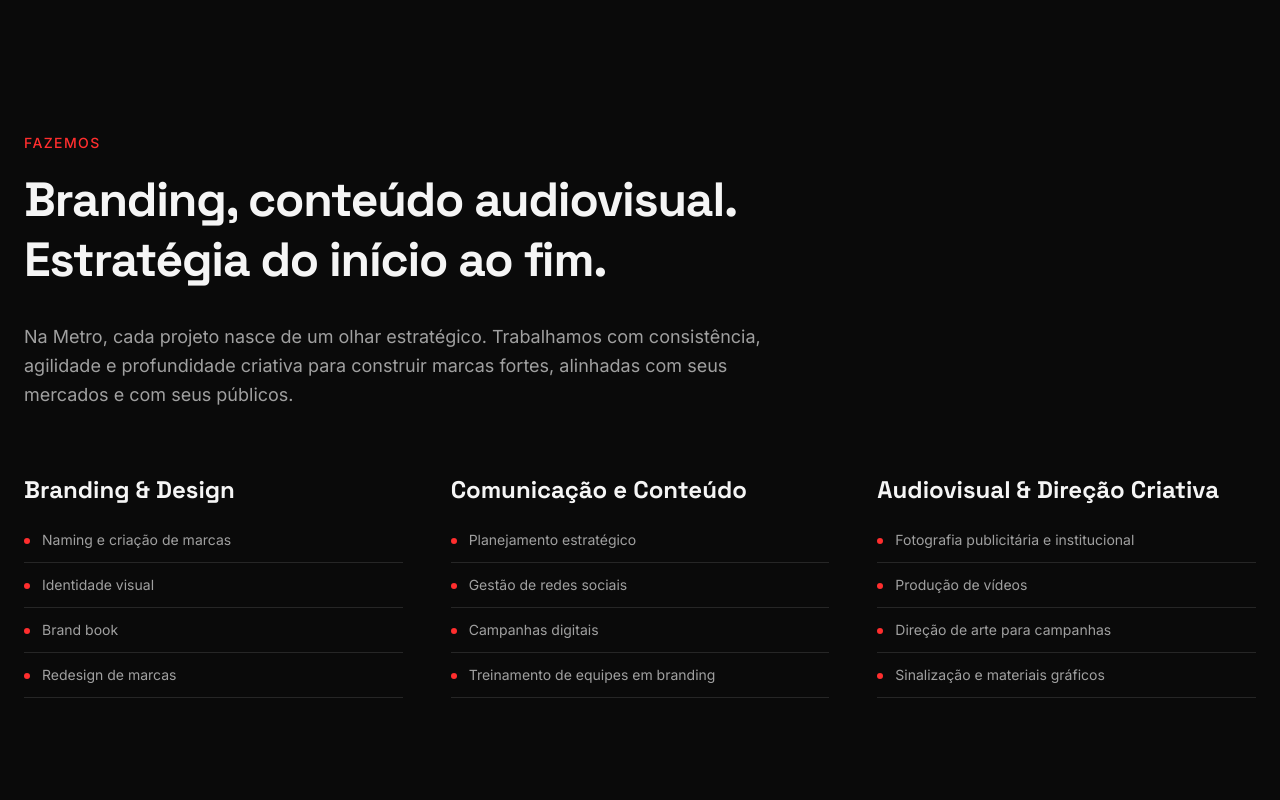
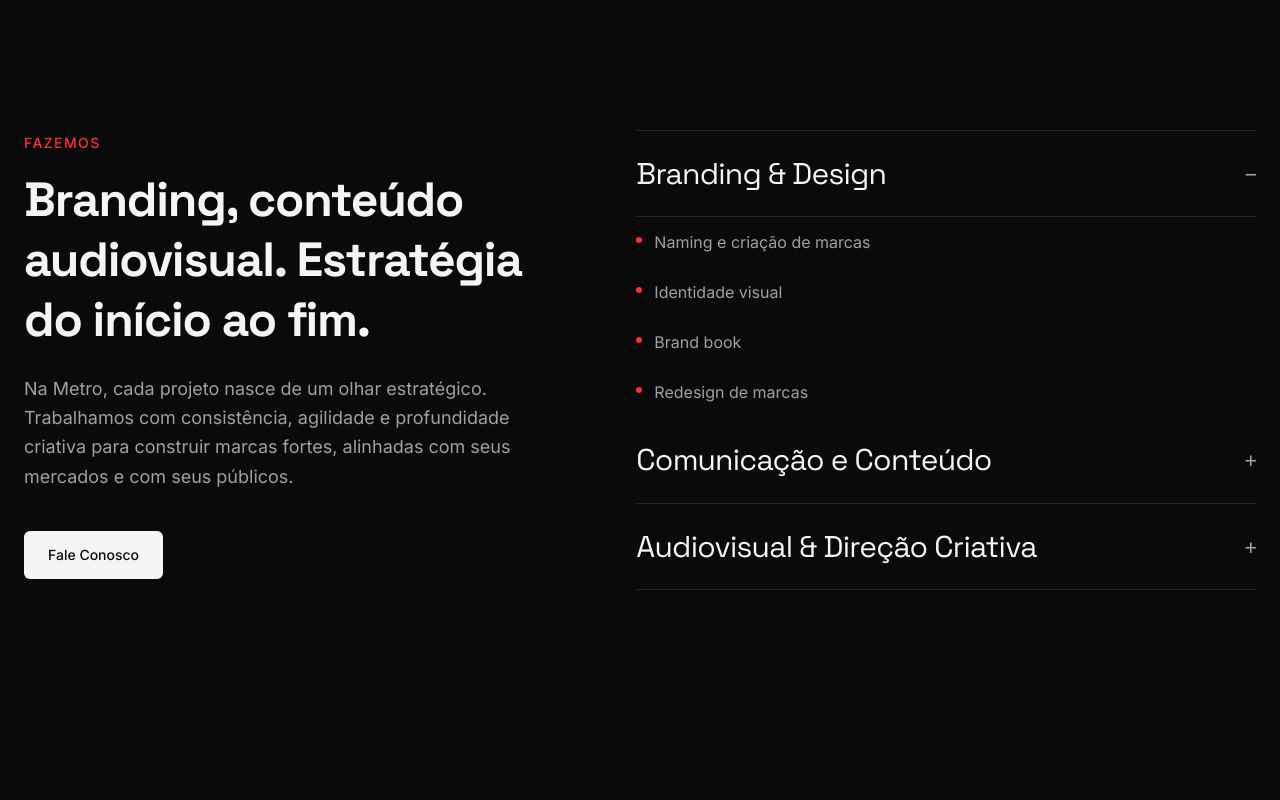
Before and after one commit to metrodsgn/metro-design, a Next.js app: page / in a window 1280 px wide. Shown: the part 1580-2380 px from the top of the page. Built offline with nearby package versions, Linux system fonts and the light colour scheme.

Commit message:
feat: refaz seção Fazemos com acordeão interativo

```diff
--- a/components/sections/Fazemos.tsx
+++ b/components/sections/Fazemos.tsx
@@ -1,39 +1,84 @@
+"use client";
+
+import { useState } from "react";
 import { Container } from "@/components/ui/Container";
 import { SERVICES } from "@/lib/constants";
 
 export function Fazemos() {
+  const [openIndex, setOpenIndex] = useState<number>(0);
+
+  const toggle = (index: number) => {
+    // Se clicar no que já está aberto, fecha tudo (-1).
+    // Se clicar em outro, abre ele.
+    setOpenIndex(openIndex === index ? -1 : index);
+  };
+
   return (
     <section id="fazemos" className="py-24 md:py-32">
       <Container>
-        {/* Label pequeno acima do título */}
+        <div className="grid items-start gap-12 md:grid-cols-[5fr_6fr] md:gap-16 lg:gap-24">
+          {/* Coluna esquerda — título + descrição */}
+          <div className="md:sticky md:top-24">
             <span className="text-accent text-sm font-medium tracking-widest uppercase">
               {SERVICES.label}
             </span>
 
-        {/* Título */}
-        <h2 className="font-display text-foreground mt-4 max-w-4xl text-3xl leading-tight font-bold tracking-tight md:text-5xl">
+            <h2 className="font-display text-foreground mt-4 max-w-xl text-3xl leading-tight font-bold tracking-tight md:text-5xl">
               {SERVICES.title}
             </h2>
 
-        {/* Descrição */}
-        <p className="text-muted mt-8 max-w-3xl text-base leading-relaxed md:text-lg">
+            <p className="text-muted mt-6 max-w-xl text-base leading-relaxed md:text-lg">
               {SERVICES.description}
             </p>
 
-        {/* Grid de 3 colunas */}
-        <div className="mt-16 grid gap-12 md:grid-cols-3">
-          {SERVICES.areas.map((area) => (
+            <a
+              href="#contato"
+              className="bg-foreground text-background hover:bg-accent hover:text-foreground mt-10 inline-flex min-h-12 items-center rounded-md px-6 text-sm font-medium transition-colors"
+            >
+              Fale Conosco
+            </a>
+          </div>
+
+          {/* Coluna direita — acordeão */}
+          <div className="border-border border-t">
+            {SERVICES.areas.map((area, index) => {
+              const isOpen = openIndex === index;
+              const panelId = `fazemos-panel-${index}`;
+              const buttonId = `fazemos-button-${index}`;
+
+              return (
                 <div key={area.title}>
-              <h3 className="font-display text-foreground text-xl font-bold md:text-2xl">
-                {area.title}
-              </h3>
-              <ul className="mt-6 space-y-3">
+                  <button
+                    type="button"
+                    id={buttonId}
+                    aria-expanded={isOpen}
+                    aria-controls={panelId}
+                    onClick={() => toggle(index)}
+                    className="border-border font-display text-foreground focus-visible:outline-foreground flex min-h-16 w-full cursor-pointer items-center justify-between gap-4 border-b py-6 text-left text-2xl leading-tight font-normal tracking-tight transition-colors focus-visible:outline-2 focus-visible:outline-offset-4 md:text-3xl"
+                  >
+                    <span>{area.title}</span>
+                    <span
+                      aria-hidden="true"
+                      className="text-muted shrink-0 font-mono text-xl"
+                    >
+                      {isOpen ? "−" : "+"}
+                    </span>
+                  </button>
+
+                  <div
+                    id={panelId}
+                    role="region"
+                    aria-labelledby={buttonId}
+                    className={`grid transition-[grid-template-rows] duration-300 ease-out ${
+                      isOpen ? "grid-rows-[1fr]" : "grid-rows-[0fr]"
+                    }`}
+                  >
+                    <ul className="overflow-hidden">
                       {area.items.map((item) => (
                         <li
                           key={item}
-                    className="text-muted border-border flex items-start gap-3 border-b pb-3 text-sm"
+                          className="text-muted flex items-start gap-3 py-3 text-sm leading-relaxed md:text-base"
                         >
-                    {/* Marcador vermelho */}
                           <span
                             aria-hidden="true"
                             className="bg-accent mt-2 h-1.5 w-1.5 shrink-0 rounded-full"
@@ -43,7 +88,10 @@ export function Fazemos() {
                       ))}
                     </ul>
                   </div>
-          ))}
+                </div>
+              );
+            })}
+          </div>
         </div>
       </Container>
     </section>
```
Lines whose indentation alone changed are shown as unchanged.
